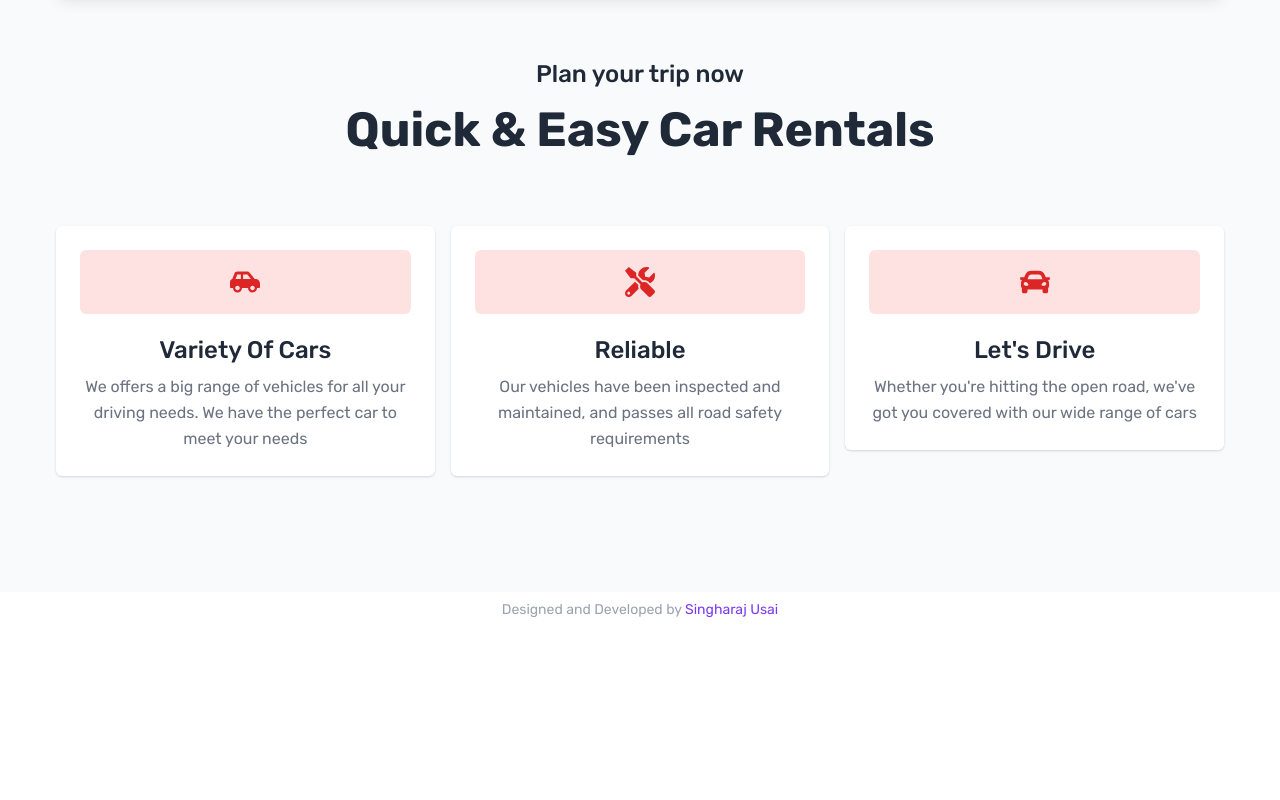
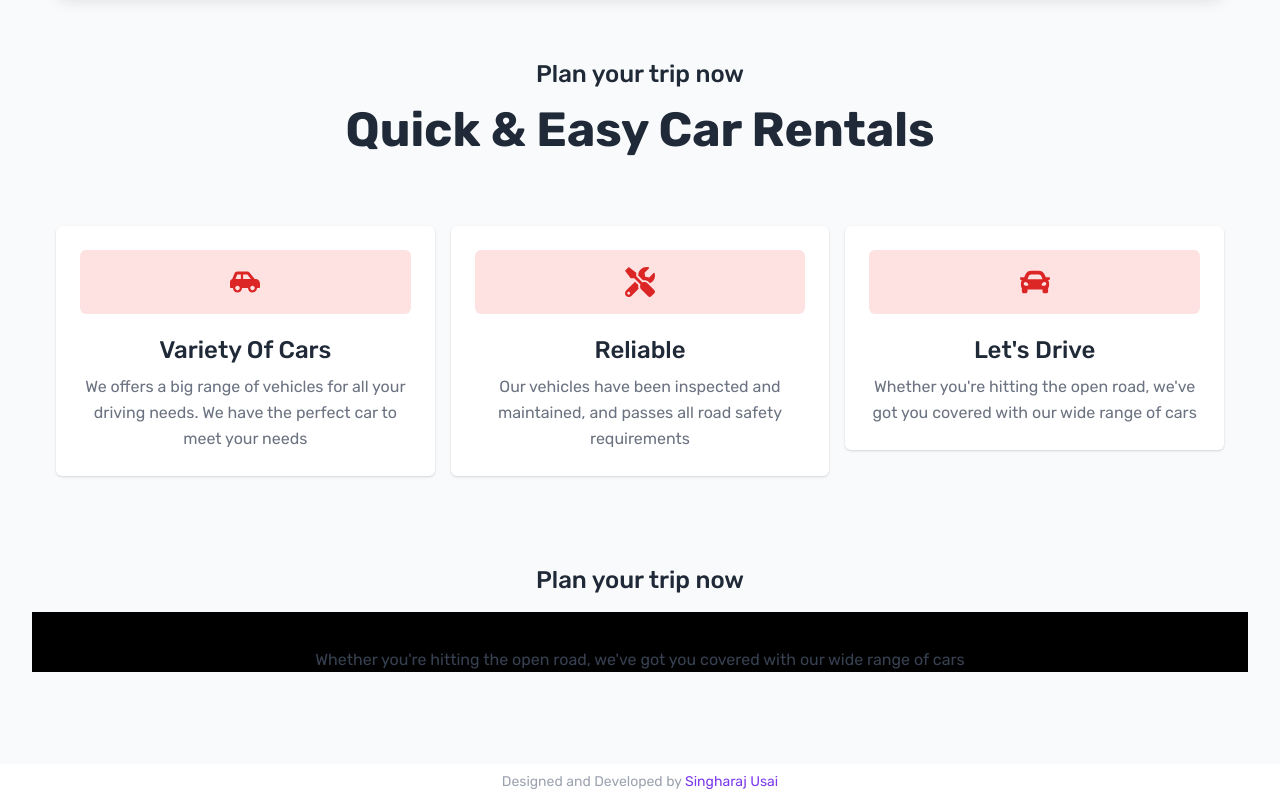
Before and after one commit to miralice5/car-rental-app, a React (Create React App) app: page /home in a window 1280 px wide. Shown: the part 913-1713 px from the top of the page. Before the commit the page ends 1541 px from the top, so only its background shows below. Built offline with nearby package versions, Linux system fonts and the light colour scheme.

Commit message:
banner finished for now

```diff
--- a/src/components/pages/About/Home.jsx
+++ b/src/components/pages/About/Home.jsx
@@ -7,6 +7,7 @@ import jeepCherokee from "../../../assets/images/2018-Jeep-Cherokee-Firecracker-
 import volkswagen from "../../../assets/images/main-car.png";
 import durango from "../../../assets/images/durango.png";
 import heroBg from "../../../assets/images/hero-bg.png";
+import Banner from "../Banner/Banner";
 const carImages = [dodgeChallenger, durango, jeepCherokee, volkswagen];
 
 const Home = () => {
@@ -82,7 +83,19 @@ const Home = () => {
                   </div>
               </div>
           </div>
+          <div className="flex flex-wrap mb-6">
+              <div className="w-full">
+                  <div className="w-[80%]">
+                      <div className="w-full">
+                          <div className="text-center md:mx-2">
+                              <h3 className="text-2xl text-gray-800 font-medium mb-4">Plan your trip now</h3>
 
+                              <Banner />
+                          </div>
+                      </div>
+                  </div>
+              </div>
+          </div>
       </section>
   );
 };
--- /dev/null
+++ b/src/components/pages/Banner/Banner.jsx
@@ -0,0 +1,31 @@
+import React from "react";
+import { SiTailwindcss } from "react-icons/si";
+import BannerItem from "./BannerItem";
+
+const serviceData = [
+
+    {
+        id: 1,
+        title: "Let's Drive",
+        description:
+            "Whether you're hitting the open road, we've got you covered with our wide range of cars",
+    },
+];
+
+const Banner = () => {
+    return (
+        <section className="pb-10">
+            <div className="min-w-screen bg-black">
+                <div className="container mx-auto">
+                    <div className="flex flex-wrap -mx-4">
+                {serviceData.map((banner, id) => (
+                    <BannerItem banner={banner} key={id} />
+                ))}
+                    </div>
+                </div>
+                    </div>
+        </section>
+    );
+};
+
+export default Banner;
--- /dev/null
+++ b/src/components/pages/Banner/BannerItem.jsx
@@ -0,0 +1,13 @@
+import React from "react";
+
+const BannerItem = (props) => {
+const { title, description } = props.banner
+    return (
+        <div className=" w-full">
+            <h3 className="text-xl font-semibold mb-2">{title}</h3>
+            <p className="text-gray-700">{description}</p>
+        </div>
+    );
+};
+
+export default BannerItem;
```
